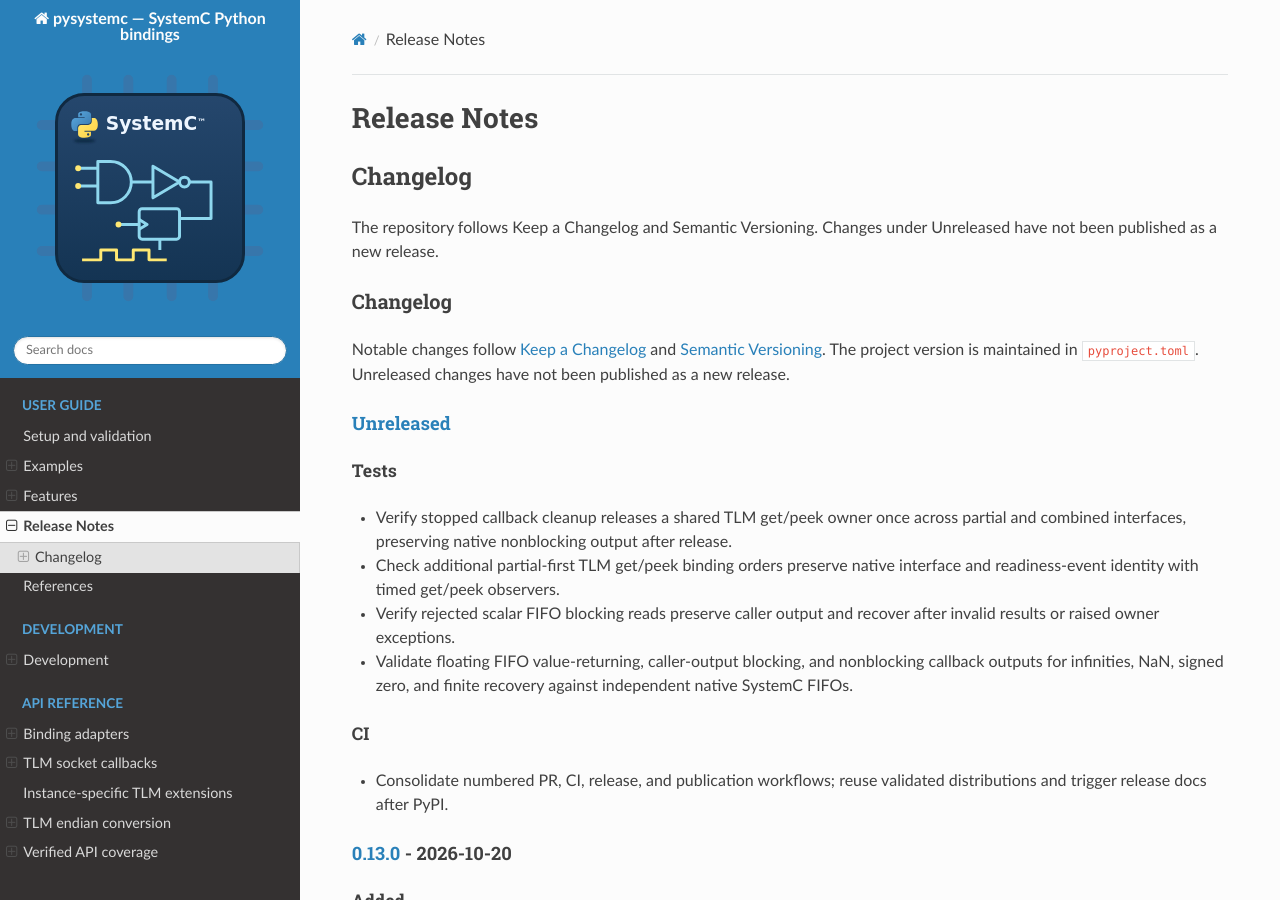
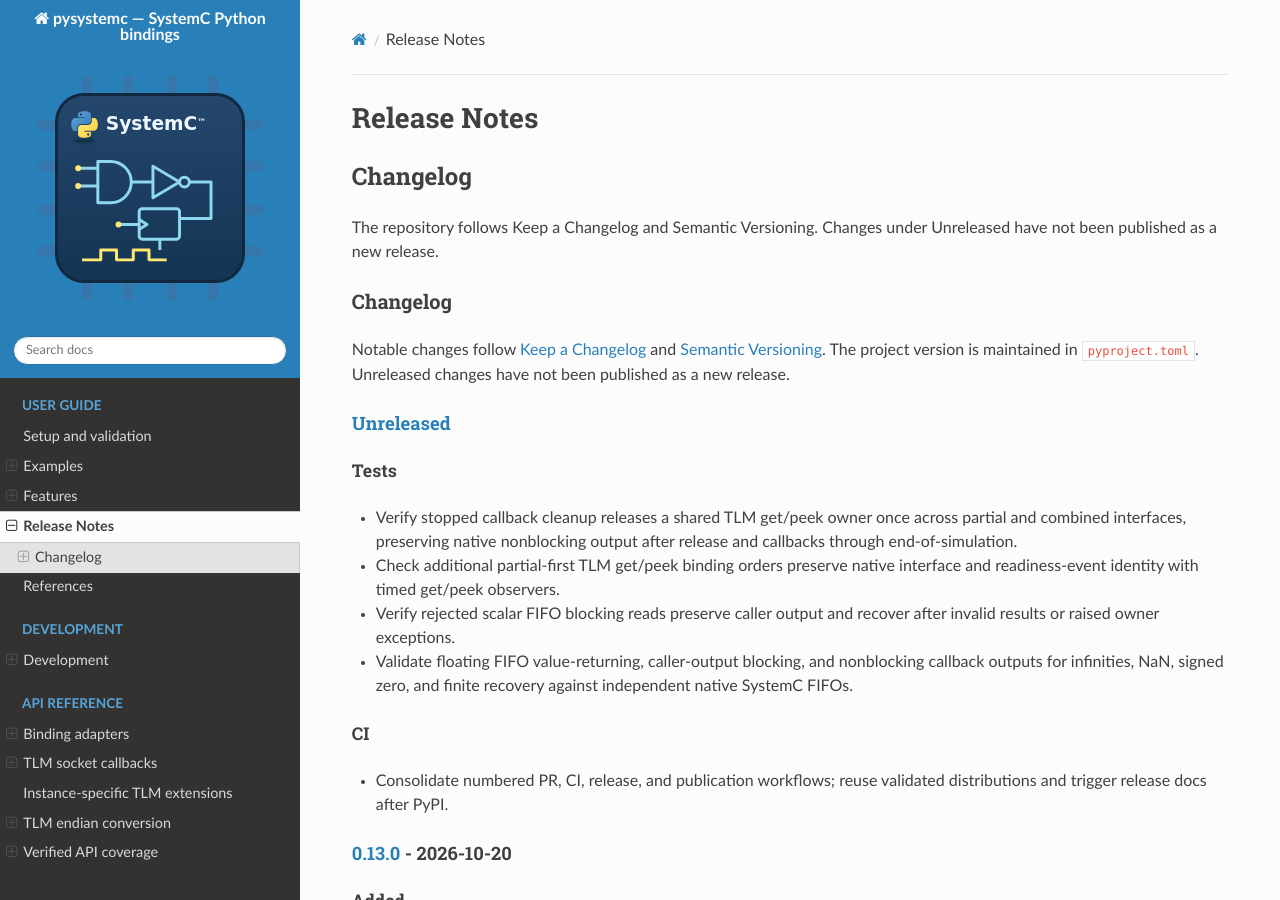
Before and after one commit to amal-khailtash/pysystemc, a Sphinx documentation site: the page built from docs/intro/release_notes.rst, in a window 1280 px wide and 900 px high. Built offline with Sphinx 7.4.7 and the Read the Docs theme 3.1.0, drawn with Linux system fonts in a browser that asks for light colours.

Commit message:
test: retain shared TLM callbacks through lifecycle hooks

```diff
--- a/CHANGELOG.md
+++ b/CHANGELOG.md
@@ -10,7 +10,7 @@
 
 ### Tests
 
-- Verify stopped callback cleanup releases a shared TLM get/peek owner once across partial and combined interfaces, preserving native nonblocking output after release.
+- Verify stopped callback cleanup releases a shared TLM get/peek owner once across partial and combined interfaces, preserving native nonblocking output after release and callbacks through end-of-simulation.
 
 - Check additional partial-first TLM get/peek binding orders preserve native interface and readiness-event identity with timed get/peek observers.
 
--- a/docs/intro/features.rst
+++ b/docs/intro/features.rst
@@ -1141,3 +1141,6 @@
 combined views, retains owners before stop, permits owner collection, and rejects
 later get/peek callbacks. Rejected nonblocking peeks preserve caller output.
 Native adapter objects remain borrowed by ports; full native teardown is open.
+
+Rejected cleanup during simulation leaves shared TLM callbacks usable, including
+final get/peek accesses from end-of-simulation hooks before explicit release.
```
Also changed, not shown: 1 other file.
